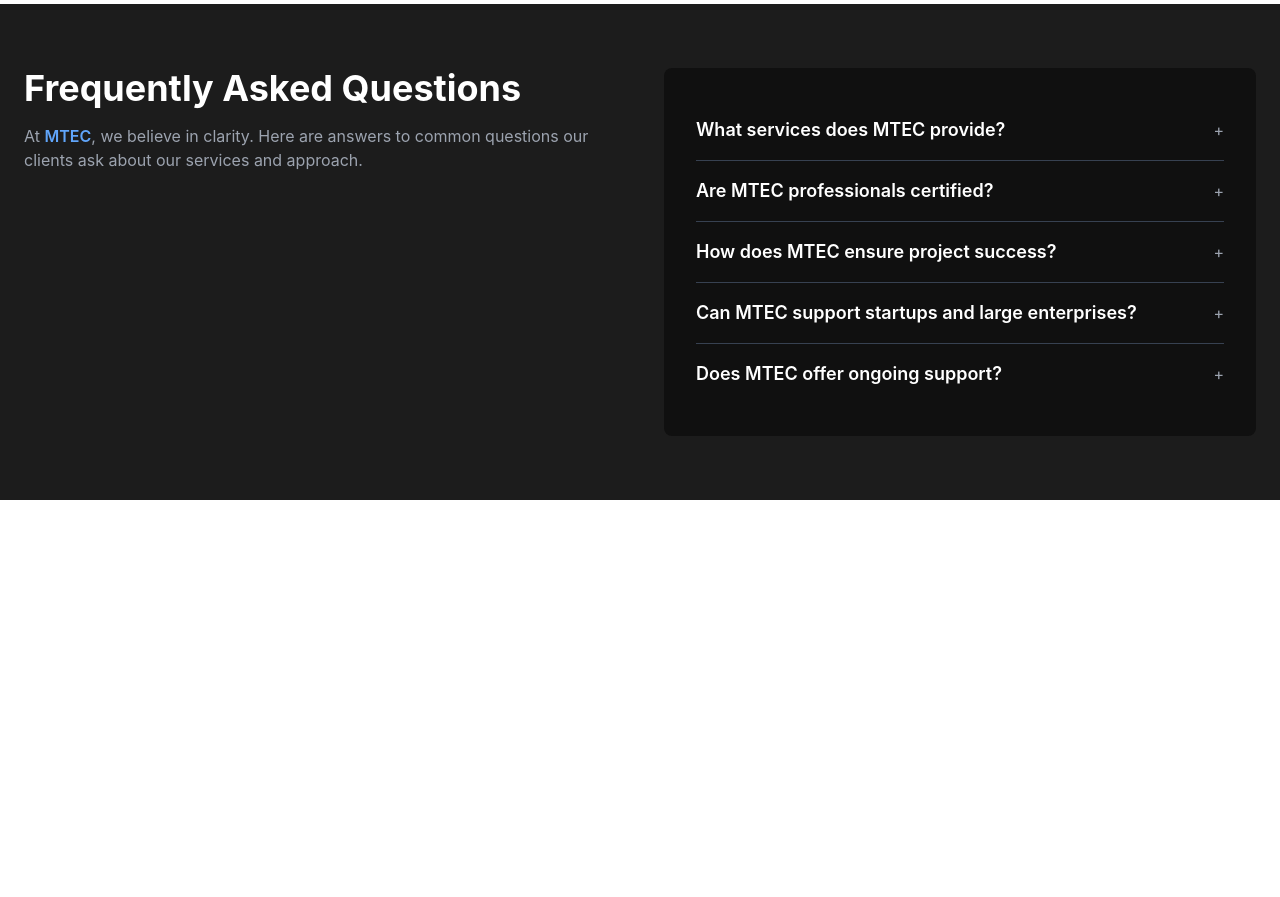
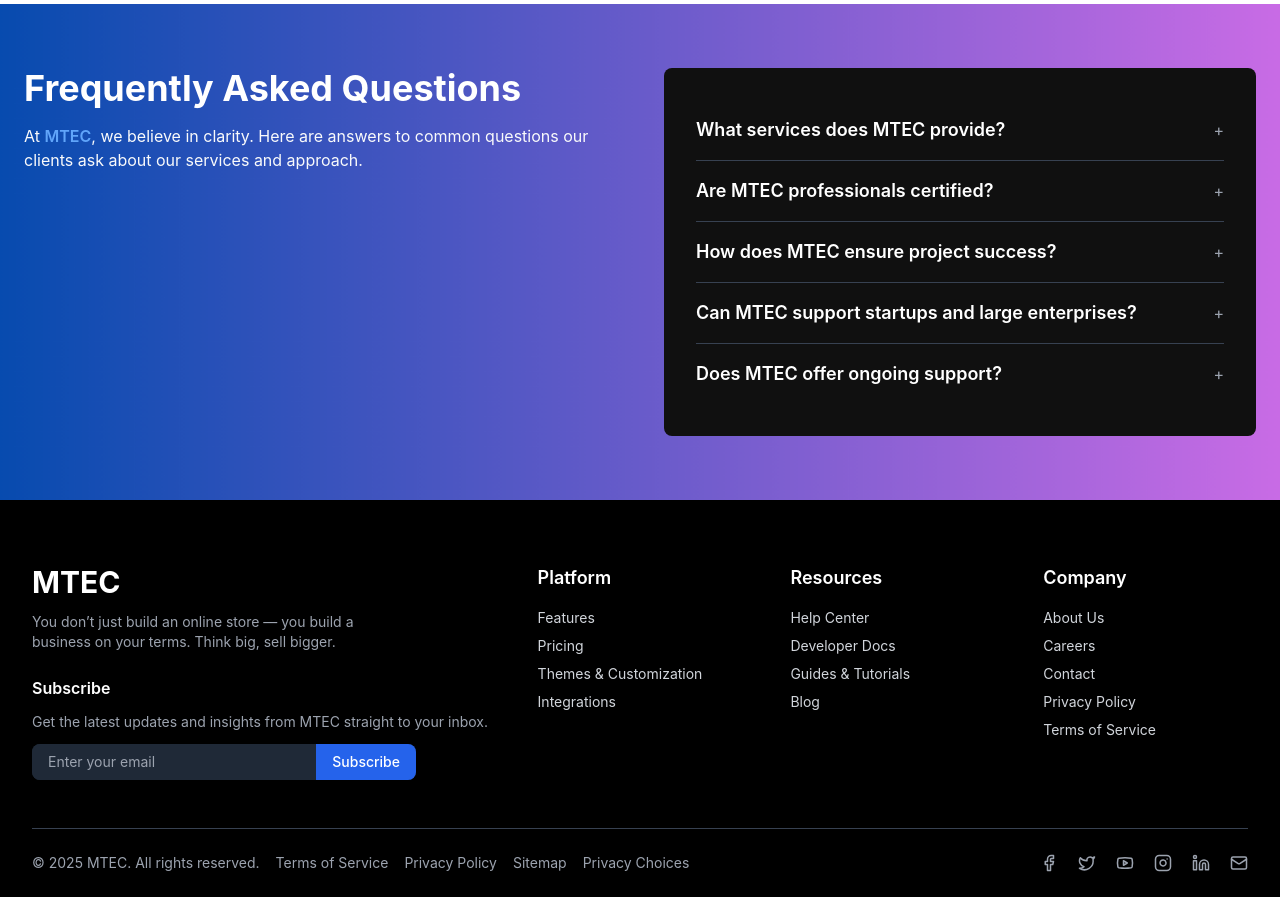
Before and after one commit to sanite1/mtec, a React (Create React App) app: page / in a window 1280 px wide. Shown: the part 3900-4797 px from the top of the page. Before the commit the page ends 4400 px from the top, so only its background shows below. Built offline with nearby package versions, Linux system fonts and the light colour scheme.

Commit message:
feat: footer

```diff
--- a/src/components/home/Faqs.tsx
+++ b/src/components/home/Faqs.tsx
@@ -1,5 +1,6 @@
 import React, { useState } from "react";
 
+import background from "../../assets/bluegradient.png";
 const faqs = [
   {
     question: "What services does MTEC provide?",
@@ -36,14 +37,21 @@
   };
 
   return (
-    <section className="bg-[#1c1c1c] text-white py-16 px-6">
+    <section
+      style={{
+        backgroundImage: `url(${background})`,
+        backgroundSize: "cover",
+        backgroundPosition: "center",
+      }}
+      className="bg-[#1c1c1c] text-white py-16 px-6"
+    >
       <div className="max-w-7xl mx-auto grid grid-cols-1 md:grid-cols-2 gap-12">
         {/* Left Content */}
         <div>
-          <h2 className="text-4xl font-bold mb-4">
+          <h2 className="text-4xl font-bold mb-4 text-white">
             Frequently Asked Questions
           </h2>
-          <p className="text-gray-400">
+          <p className="text-gray-50">
             At <span className="text-blue-400 font-semibold">MTEC</span>, we
             believe in clarity. Here are answers to common questions our clients
             ask about our services and approach.
--- /dev/null
+++ b/src/shared/layouts/Footer.tsx
@@ -0,0 +1,202 @@
+// Footer.tsx
+import React from "react";
+import {
+  Facebook,
+  Twitter,
+  Youtube,
+  Instagram,
+  Linkedin,
+  Mail,
+} from "lucide-react";
+
+export default function Footer() {
+  return (
+    <footer className="bg-black text-gray-300 pt-16 px-8">
+      <div className="max-w-7xl mx-auto grid grid-cols-2 md:grid-cols-5 gap-12">
+        {/* Logo + Newsletter */}
+        <div className="col-span-2 md:col-span-2">
+          <h1 className="text-3xl font-bold text-white">MTEC</h1>
+          <p className="mt-3 text-sm text-gray-400 max-w-sm">
+            You don’t just build an online store — you build a business on your
+            terms. Think big, sell bigger.
+          </p>
+
+          {/* Newsletter */}
+          <div className="mt-6">
+            <h3 className="text-white font-semibold mb-3">Subscribe</h3>
+            <p className="text-sm text-gray-400 mb-3">
+              Get the latest updates and insights from MTEC straight to your
+              inbox.
+            </p>
+            <form className="flex items-center bg-gray-800 rounded-lg overflow-hidden max-w-sm">
+              <input
+                type="email"
+                placeholder="Enter your email"
+                className="flex-1 px-4 py-2 bg-gray-800 text-sm text-gray-200 outline-none"
+              />
+              <button
+                type="submit"
+                className="bg-blue-600 hover:bg-blue-700 px-4 py-2 text-sm font-medium text-white"
+              >
+                Subscribe
+              </button>
+            </form>
+          </div>
+        </div>
+
+        {/* Links - Platform */}
+        <div className="col-span-2 md:col-span-1">
+          <h3 className="text-lg font-semibold text-white mb-4">Platform</h3>
+          <ul className="space-y-2 text-sm">
+            <li>
+              <a href="/features" className="hover:text-white">
+                Features
+              </a>
+            </li>
+            <li>
+              <a href="/pricing" className="hover:text-white">
+                Pricing
+              </a>
+            </li>
+            <li>
+              <a href="/themes" className="hover:text-white">
+                Themes & Customization
+              </a>
+            </li>
+            <li>
+              <a href="/integrations" className="hover:text-white">
+                Integrations
+              </a>
+            </li>
+          </ul>
+        </div>
+
+        {/* Links - Resources */}
+        <div className="col-span-1 md:col-span-1">
+          <h3 className="text-lg font-semibold text-white mb-4">Resources</h3>
+          <ul className="space-y-2 text-sm">
+            <li>
+              <a href="/help" className="hover:text-white">
+                Help Center
+              </a>
+            </li>
+            <li>
+              <a href="/docs" className="hover:text-white">
+                Developer Docs
+              </a>
+            </li>
+            <li>
+              <a href="/guides" className="hover:text-white">
+                Guides & Tutorials
+              </a>
+            </li>
+            <li>
+              <a href="/blog" className="hover:text-white">
+                Blog
+              </a>
+            </li>
+          </ul>
+        </div>
+
+        {/* Links - Company */}
+        <div className="col-span-1 md:col-span-1">
+          <h3 className="text-lg font-semibold text-white mb-4">Company</h3>
+          <ul className="space-y-2 text-sm">
+            <li>
+              <a href="/about" className="hover:text-white">
+                About Us
+              </a>
+            </li>
+            <li>
+              <a href="/careers" className="hover:text-white">
+                Careers
+              </a>
+            </li>
+            <li>
+              <a href="/contact" className="hover:text-white">
+                Contact
+              </a>
+            </li>
+            <li>
+              <a href="/privacy" className="hover:text-white">
+                Privacy Policy
+              </a>
+            </li>
+            <li>
+              <a href="/terms" className="hover:text-white">
+                Terms of Service
+              </a>
+            </li>
+          </ul>
+        </div>
+      </div>
+
+      {/* Bottom Bar */}
+      <div className="max-w-7xl mx-auto border-t border-gray-700 mt-12 py-6 flex flex-col md:flex-row items-center justify-between text-sm">
+        {/* Left Side */}
+        <div className="flex flex-wrap gap-4 mb-4 md:mb-0 text-gray-400">
+          <span>© {new Date().getFullYear()} MTEC. All rights reserved.</span>
+          <a href="/terms" className="hover:text-white">
+            Terms of Service
+          </a>
+          <a href="/privacy" className="hover:text-white">
+            Privacy Policy
+          </a>
+          <a href="/sitemap" className="hover:text-white">
+            Sitemap
+          </a>
+          <a href="/privacy-choices" className="hover:text-white">
+            Privacy Choices
+          </a>
+        </div>
+
+        {/* Social Icons */}
+        <div className="flex space-x-5 text-gray-400">
+          <a
+            href="https://facebook.com/mtec"
+            target="_blank"
+            rel="noreferrer"
+            className="hover:text-white"
+          >
+            <Facebook size={18} />
+          </a>
+          <a
+            href="https://twitter.com/mtec"
+            target="_blank"
+            rel="noreferrer"
+            className="hover:text-white"
+          >
+            <Twitter size={18} />
+          </a>
+          <a
+            href="https://youtube.com/mtec"
+            target="_blank"
+            rel="noreferrer"
+            className="hover:text-white"
+          >
+            <Youtube size={18} />
+          </a>
+          <a
+            href="https://instagram.com/mtec"
+            target="_blank"
+            rel="noreferrer"
+            className="hover:text-white"
+          >
+            <Instagram size={18} />
+          </a>
+          <a
+            href="https://linkedin.com/company/mtec"
+            target="_blank"
+            rel="noreferrer"
+            className="hover:text-white"
+          >
+            <Linkedin size={18} />
+          </a>
+          <a href="mailto:info@mtec.com" className="hover:text-white">
+            <Mail size={18} />
+          </a>
+        </div>
+      </div>
+    </footer>
+  );
+}
--- a/src/shared/layouts/MainLayout.tsx
+++ b/src/shared/layouts/MainLayout.tsx
@@ -2,6 +2,7 @@
 import { Outlet } from "react-router-dom";
 import { Box } from "@mui/material";
 import Navbar from "./Navbar";
+import Footer from "./Footer";
 
 const MainLayout: React.FC = () => {
   return (
@@ -13,6 +14,8 @@
       <Box>
         <Outlet />
       </Box>
+
+      <Footer />
     </Box>
   );
 };
```
Also changed, not shown: src/assets/bluegradient.png.
